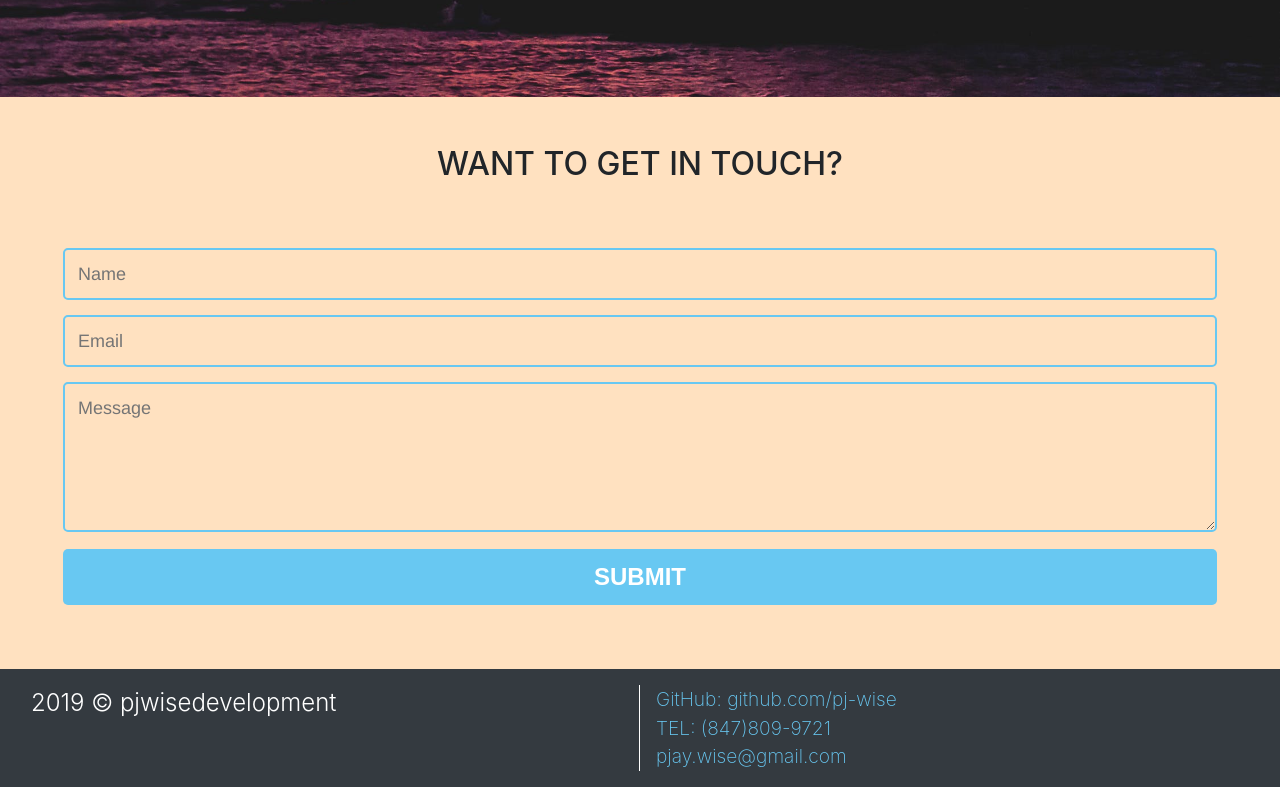
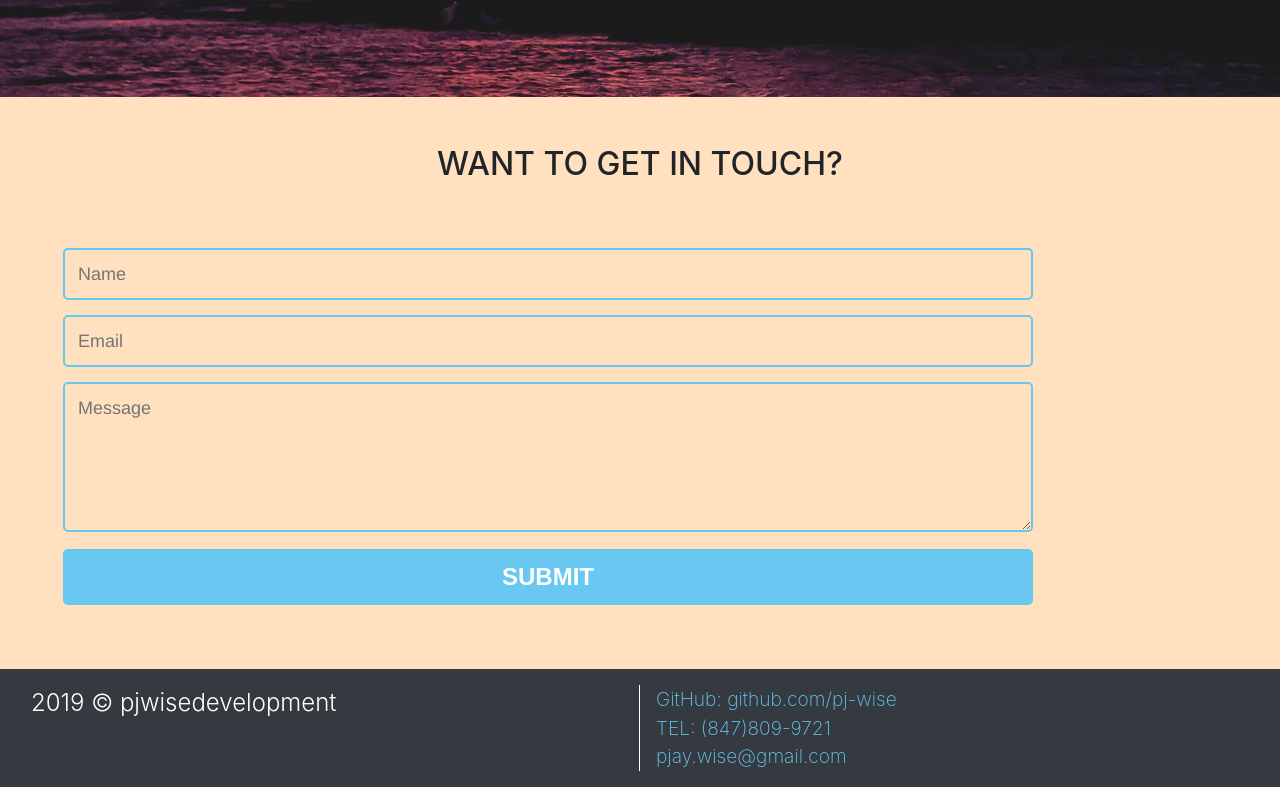
Before and after one commit to pj-wise/pj-wise.github.io, a plain HTML site: page indexMain.html in a window 1280 px wide. Shown: the part 2363-3150 px from the top of the page. Drawn offline with nearby package versions, Linux system fonts and the light colour scheme.

Commit message:
changed form width

```diff
--- a/stylesheet.css
+++ b/stylesheet.css
@@ -225,7 +225,7 @@ body {
 }
 
 form {
-    max-width: 1200px !important;
+    max-width: 1000px !important;
     margin: 3em auto;
 }
 
```
